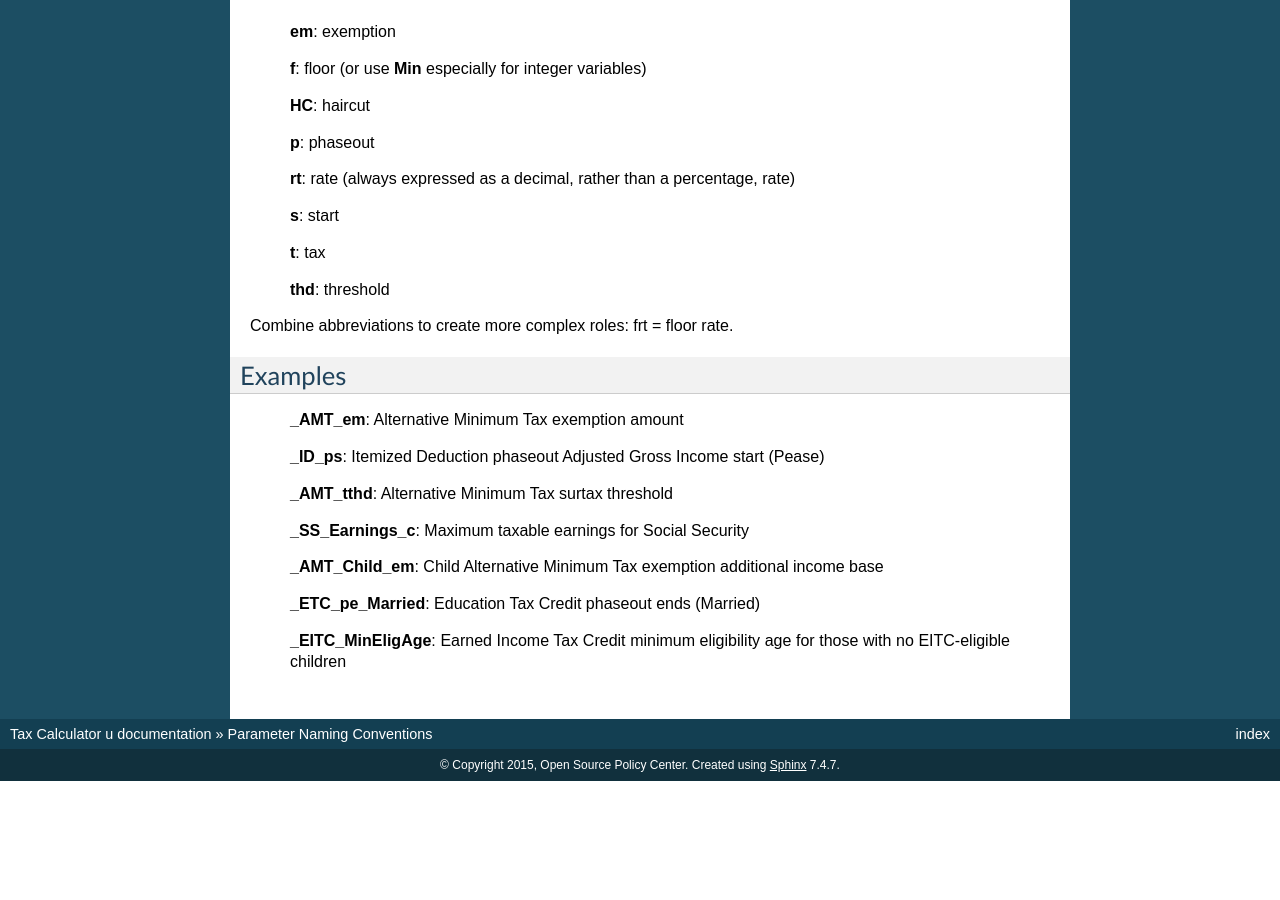
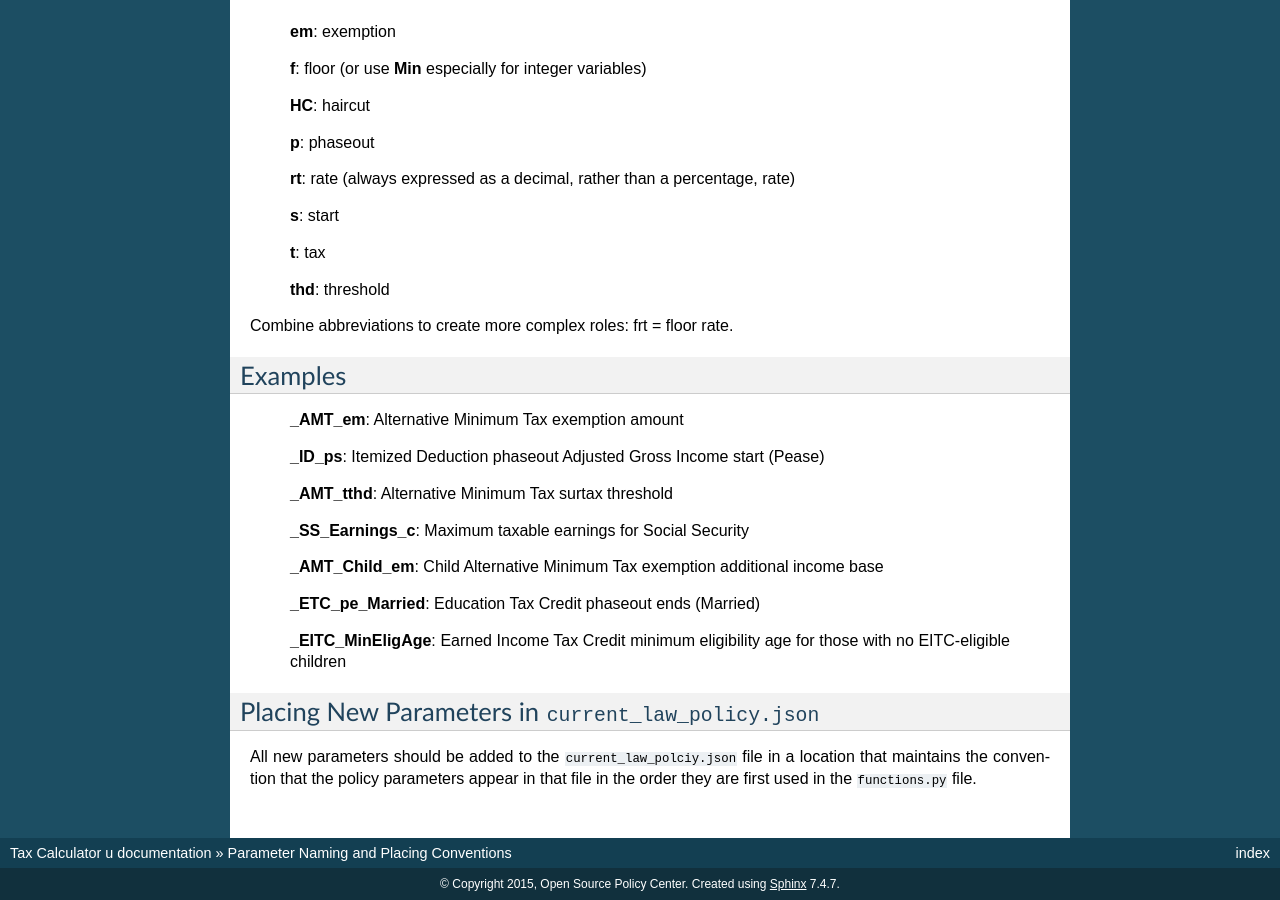
Before and after one commit to PSLmodels/Tax-Calculator, a Sphinx documentation site: the page built from docs/source/parameter_naming.rst, in a window 1280 px wide and 900 px high, scrolled down 1203 px. Built offline with Sphinx 7.4.7, drawn with Linux system fonts in a browser that asks for light colours; formulas are drawn with MathJax 3; before the commit the page ends 1984 px from its top, so only the background shows below that; some of the changed text lies outside the part shown.

Commit message:
Improve documentation wrt parameter naming and placing.

```diff
--- a/docs/source/make_local_change.rst
+++ b/docs/source/make_local_change.rst
@@ -116,7 +116,7 @@ the charitable deduction floor rate looks like this:
 The new parameter's name consists of _ID (for Itemized Deduction), the
 deduction's name (_Charity), and the parameter's type (_frt for floor
 rate). For other parameter name and type abbreviations, see
-:doc:`parameter naming conventions</parameter_naming>`.
+:doc:`parameter naming and placing conventions</parameter_naming>`.
 
 The parameter has several attributes; the first year that we have a
 value for is 2013 and it is not adjusted for inflation. The charitable
--- a/docs/source/parameter_naming.rst
+++ b/docs/source/parameter_naming.rst
@@ -1,5 +1,5 @@
-Parameter Naming Conventions
-============================
+Parameter Naming and Placing Conventions
+========================================
 
 Parameter names have two components; the first component is an
 abbreviation for the parameter's tax category and the second component
@@ -101,3 +101,11 @@ Examples
 
    **_EITC_MinEligAge**: Earned Income Tax Credit minimum eligibility
    age for those with no EITC-eligible children
+
+Placing New Parameters in ``current_law_policy.json``
+-----------------------------------------------------
+
+All new parameters should be added to the ``current_law_polciy.json``
+file in a location that maintains the convention that the policy
+parameters appear in that file in the order they are first used in the
+``functions.py`` file.
```
Also changed, not shown: README.md (+4 -2 lines), TESTING.md (+3 -1 lines).
